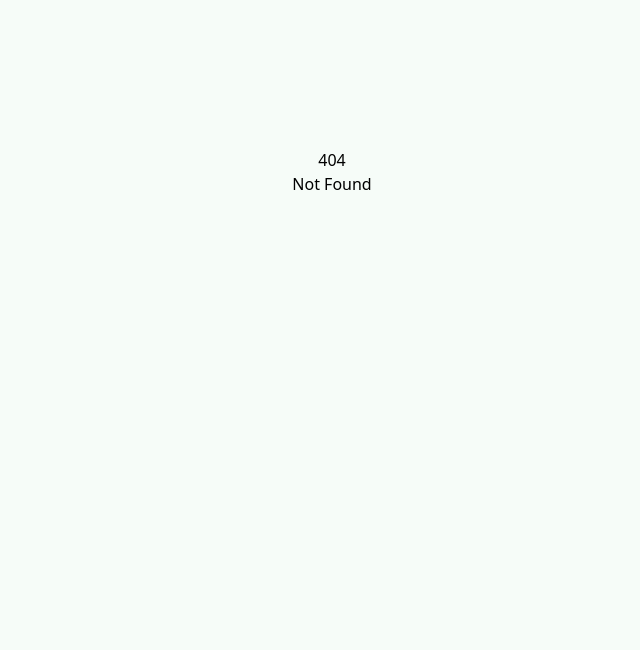
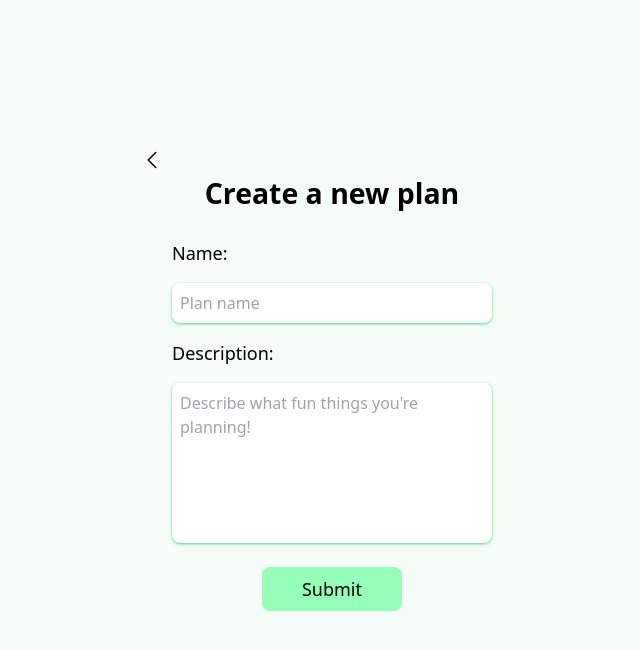
Before and after one commit to Tepah/Link_up, a SvelteKit app: page /create in a window 1280 px wide. Before the commit this address had no page. Shown: the top 650 px of the page, without its empty margins (308-948 px from the left). Built offline with nearby package versions, Linux system fonts and the light colour scheme.

Commit message:
Created design for create Plan page

```diff
--- /dev/null
+++ b/src/routes/create/+page.svelte
@@ -0,0 +1,31 @@
+<script>
+    let name = '';
+    let description = '';
+</script>
+
+<div class="flex flex-col space-y-6 w-[100%]">
+    <div class="relative">
+        <a href="/main" class="absolute top-0 left-0">
+            <svg xmlns="http://www.w3.org/2000/svg" fill="none" viewBox="0 0 24 24" stroke-width="1.5" stroke="currentColor" class="w-6 h-6">
+                <path stroke-linecap="round" stroke-linejoin="round" d="M15.75 19.5 8.25 12l7.5-7.5" />
+            </svg>
+        </a>
+    </div>
+    <h1 class="text-2xl font-bold pt-20 md:pt-0">Create a new plan</h1>
+    <form class="flex flex-col space-y-4 text-left px-8">
+        <label class="text-lg" for="name">Name:</label>
+        <input class="rounded-lg p-2 shadow shadow-accent" id="name" bind:value={name} type="text" placeholder="Plan name">
+
+        <label class="text-lg" for="description">Description:</label>
+        <textarea class="rounded-lg p-2 shadow shadow-accent" style="resize:none;" rows="6" id="description" bind:value={description} placeholder="Describe what fun things you're planning!"></textarea>
+    </form>
+    <div class="flex flex-row justify-evenly">
+        <button class="bg-primary py-2 px-10 rounded-lg text-lg" type="submit" on:click={() => console.log(name, description)}>Submit</button>
+    </div>
+</div>
+
+<style>
+    #name:focus, #description:focus {
+        outline: none;
+    }
+</style>
--- a/src/routes/main/+page.svelte
+++ b/src/routes/main/+page.svelte
@@ -130,7 +130,7 @@
                 {/if}
             </div>
             <div class="p-2">
-                <a href="/scheduler" class="planItem py-3 px-8 bg-primary text-lg rounded-xl inline-block">New Plan</a>
+                <a href="/create" class="planItem py-3 px-8 bg-primary text-lg rounded-xl inline-block">New Plan</a>
             </div>
             {/if}
         </div>
```
